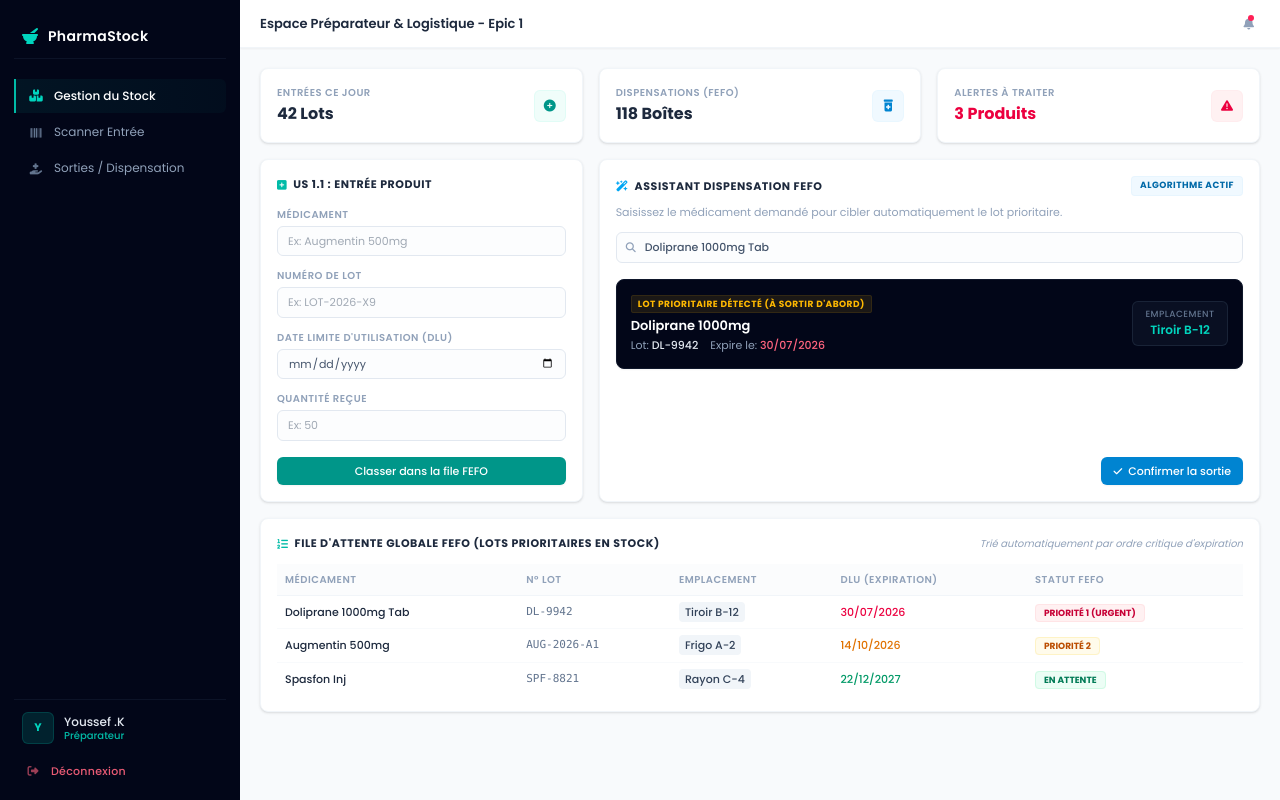
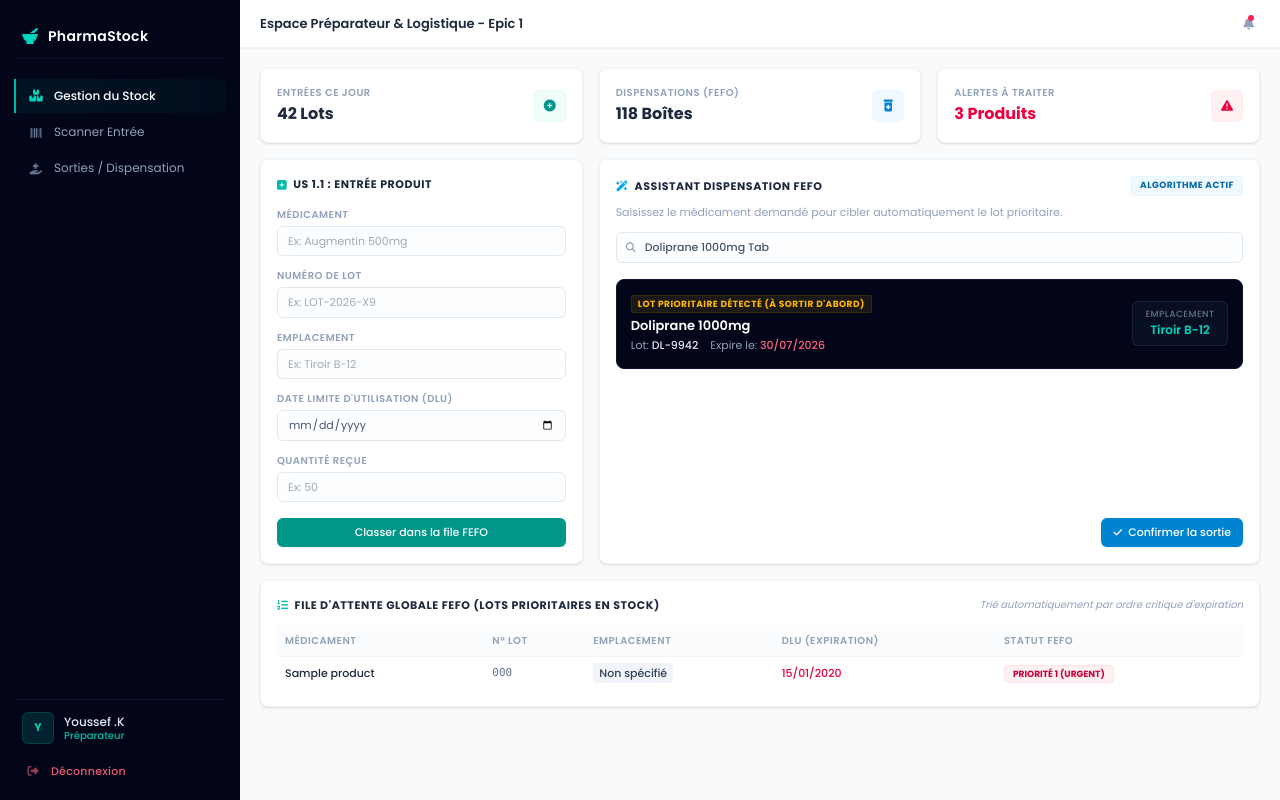
Before and after one commit to abderrahim177/PharmaFEFO-, a PHP site: the page made by templates/views/Préparateur/dashboard.php in a window 1280 px wide. Run offline with PHP 8.4, Linux system fonts and the light colour scheme; tables that the repository leaves empty or names only in its code hold one stand-in row (values such as "Sample post").

Commit message:
add function of get all medicaments

```diff
--- a/src/controller/MedicalController.php
+++ b/src/controller/MedicalController.php
@@ -22,8 +22,8 @@ class Medicale_Controller {
         if ($_SERVER['REQUEST_METHOD'] !== 'POST') {
             self::redirectTo('../../templates/views/Préparateur/dashboard.php?error=invalid_method');
         }
-
         $product_name    = isset($_POST['pruduct_name']) ? htmlspecialchars(trim($_POST['pruduct_name'])) : '';
+        $Emplacement    = isset($_POST['Emplacement']) ? htmlspecialchars(trim($_POST['Emplacement'])) : '';
         $product_lot     = isset($_POST['product_lot']) ? htmlspecialchars(trim($_POST['product_lot'])) : '';
         $date_expiration = isset($_POST['date_expiration']) ? htmlspecialchars(trim($_POST['date_expiration'])) : '';
         $quantity        = isset($_POST['stok']) ? intval($_POST['stok']) : 0;
@@ -40,7 +40,7 @@ class Medicale_Controller {
             self::redirectTo('../../templates/views/Préparateur/dashboard.php?error_date');
         }
 
-        $isSaved = $this->repository->insertProduct($product_name, $product_lot, $date_expiration, $quantity);
+        $isSaved = $this->repository->insertProduct($product_name, $product_lot, $date_expiration, $quantity, $Emplacement);
 
         if ($isSaved) {
             $_SESSION['success_message'] = "Product successfully accepted and queued into the FEFO system!";
--- a/src/repository/MedicalRepository.php
+++ b/src/repository/MedicalRepository.php
@@ -5,15 +5,16 @@ class ProductRepository{
          $this->pdo = $pdo;
     }
 
-   public function insertProduct($product_name, $product_lot, $date_expiration, $quantity) {
+   public function insertProduct($product_name, $product_lot, $date_expiration, $quantity,$Emplacement) {
     try {
         $this->pdo->beginTransaction();
-        $queryProduct = 'INSERT INTO products (name, description, unit_price, created_at)
-                         VALUES (:name, :description, :unit_price, NOW())';
+        $queryProduct = 'INSERT INTO products (name, description, unit_price,Emplacement ,created_at)
+                         VALUES (:name, :description, :unit_price,:Emplacement, NOW())';
 
         $stmtProduct = $this->pdo->prepare($queryProduct);
         $stmtProduct->execute([
             ':name'        => $product_name,
+            ':Emplacement' => $Emplacement,
             ':description' => 'No description provided',
             ':unit_price'  => $quantity
         ]);
@@ -41,4 +42,27 @@ class ProductRepository{
         return false;
     }
 }
+    public function GetAllProducts() {
+    try {
+        $query = 'SELECT
+                    p.id AS product_id,
+                    p.name AS product_name,
+                    p.description,
+                    l.lot_number,
+                    l.expiration_date,
+                    l.quantity,
+                    l.status
+                  FROM products p
+                  INNER JOIN lots l ON p.id = l.product_id
+                  ORDER BY l.expiration_date ASC';
+
+        $stmt = $this->pdo->prepare($query);
+        $stmt->execute();
+
+        return $stmt->fetchAll(PDO::FETCH_ASSOC);
+
+    } catch (PDOException $e) {
+        return [];
+    }
 }
+}
--- a/templates/views/Préparateur/dashboard.php
+++ b/templates/views/Préparateur/dashboard.php
@@ -1,6 +1,16 @@
+<?php
+require_once __DIR__ . "/../../../config/database.php";
+require_once __DIR__ . "/../../../src/repository/MedicalRepository.php";
+
+// 2. Instanciation dial l-BDD u l-Repository
+$dbInstance = new Database();
+$pdo = $dbInstance->getConnection();
+$repository = new ProductRepository($pdo);
+
+$Allusers = $repository->GetAllProducts();
+?>
 <!DOCTYPE html>
 <html lang="fr">
-
 <head>
     <meta charset="UTF-8">
     <meta name="viewport" content="width=device-width, initial-scale=1.0">
@@ -140,6 +150,10 @@
                             <input type="text" name="product_lot" required placeholder="Ex: LOT-2026-X9" class="w-full px-2.5 py-1.5 border border-slate-200 rounded-md focus:outline-hidden focus:border-teal-500 text-[11px] bg-slate-50/40 transition">
                         </div>
                         <div>
+                            <label class="block text-[10px] font-semibold text-slate-400 uppercase tracking-wider mb-1">Emplacement</label>
+                            <input type="text" name="Emplacement" required placeholder="Ex: Tiroir B-12" class="w-full px-2.5 py-1.5 border border-slate-200 rounded-md focus:outline-hidden focus:border-teal-500 text-[11px] bg-slate-50/40 transition">
+                        </div>
+                        <div>
                             <label class="block text-[10px] font-semibold text-slate-400 uppercase tracking-wider mb-1">Date Limite d'Utilisation (DLU)</label>
                             <!-- Min date programmé en JS pour bloquer le passé -->
                             <input type="date" name="date_expiration" id="dlu_input" required class="w-full px-2.5 py-1.5 border border-slate-200 rounded-md focus:outline-hidden focus:border-teal-500 text-[11px] bg-slate-50/40 transition">
@@ -218,30 +232,56 @@
                         </thead>
                         <tbody class="divide-y divide-slate-50 text-[11px]">
                             <!-- Lot très critique -->
-                            <tr class="hover:bg-slate-50/80 transition">
-                                <td class="p-2 font-medium text-slate-800">Doliprane 1000mg Tab</td>
-                                <td class="p-2 text-slate-500 font-mono">DL-9942</td>
-                                <td class="p-2"><span class="bg-slate-100 text-slate-700 px-1.5 py-0.5 rounded-sm font-medium">Tiroir B-12</span></td>
-                                <td class="p-2 text-rose-600 font-medium">30/07/2026</td>
-                                <td class="p-2"><span class="bg-rose-50 text-rose-700 border border-rose-100 px-2 py-0.5 rounded-sm font-bold text-[9px] uppercase">Priorité 1 (Urgent)</span></td>
-                            </tr>
-                            <!-- Lot moyen -->
-                            <tr class="hover:bg-slate-50/80 transition">
-                                <td class="p-2 font-medium text-slate-800">Augmentin 500mg</td>
-                                <td class="p-2 text-slate-500 font-mono">AUG-2026-A1</td>
-                                <td class="p-2"><span class="bg-slate-100 text-slate-700 px-1.5 py-0.5 rounded-sm font-medium">Frigo A-2</span></td>
-                                <td class="p-2 text-amber-600 font-medium">14/10/2026</td>
-                                <td class="p-2"><span class="bg-amber-50 text-amber-700 border border-amber-100 px-2 py-0.5 rounded-sm font-bold text-[9px] uppercase">Priorité 2</span></td>
-                            </tr>
-                            <!-- Lot éloigné -->
-                            <tr class="hover:bg-slate-50/80 transition">
-                                <td class="p-2 font-medium text-slate-800">Spasfon Inj</td>
-                                <td class="p-2 text-slate-500 font-mono">SPF-8821</td>
-                                <td class="p-2"><span class="bg-slate-100 text-slate-700 px-1.5 py-0.5 rounded-sm font-medium">Rayon C-4</span></td>
-                                <td class="p-2 text-emerald-600 font-medium">22/12/2027</td>
-                                <td class="p-2"><span class="bg-emerald-50 text-emerald-700 border border-emerald-100 px-2 py-0.5 rounded-sm font-bold text-[9px] uppercase">En Attente</span></td>
-                            </tr>
-                        </tbody>
+                             <tbody class="divide-y divide-slate-50 text-[11px]">
+    <?php if (!empty($Allusers)): ?>
+        <?php foreach ($Allusers as $user):
+            $today_date = new DateTime();
+            $expire_date = new DateTime($user['expiration_date']);
+            $interval = $today_date->diff($expire_date);
+            $days_left = $interval->format('%r%a');
+            if ($days_left <= 30) {
+                $status_text = "Priorité 1 (Urgent)";
+                $badge_class = "bg-rose-50 text-rose-700 border border-rose-100";
+                $date_class = "text-rose-600 font-medium";
+            } elseif ($days_left <= 90) {
+                $status_text = "Priorité 2";
+                $badge_class = "bg-amber-50 text-amber-700 border border-amber-100";
+                $date_class = "text-amber-600 font-medium";
+            } else {
+                $status_text = "En Attente";
+                $badge_class = "bg-emerald-50 text-emerald-700 border border-emerald-100";
+                $date_class = "text-emerald-600 font-medium";
+            }
+        ?>
+            <tr class="hover:bg-slate-50/80 transition">
+                <td class="p-2 font-medium text-slate-800"><?php echo htmlspecialchars($user['product_name']); ?></td>
+
+                <td class="p-2 text-slate-500 font-mono"><?php echo htmlspecialchars($user['lot_number']); ?></td>
+
+                <td class="p-2">
+                    <span class="bg-slate-100 text-slate-700 px-1.5 py-0.5 rounded-sm font-medium">
+                        <?php echo htmlspecialchars($user['Emplacement'] ?? 'Non spécifié'); ?>
+                    </span>
+                </td>
+
+                <td class="p-2 <?php echo $date_class; ?>">
+                    <?php echo date('d/m/Y', strtotime($user['expiration_date'])); ?>
+                </td>
+
+                <td class="p-2">
+                    <span class="<?php echo $badge_class; ?> px-2 py-0.5 rounded-sm font-bold text-[9px] uppercase">
+                        <?php echo $status_text; ?>
+                    </span>
+                </td>
+            </tr>
+        <?php endforeach; ?>
+    <?php else: ?>
+        <tr>
+            <td colspan="5" class="p-4 text-center text-slate-400 italic">
+                No products found in the FEFO queue.
+            </td>
+        </tr>
+    <?php endif; ?> </tbody>
                     </table>
                 </div>
             </div>
@@ -274,5 +314,4 @@
         }
     </script>
 </body>
-
 </html>
```
